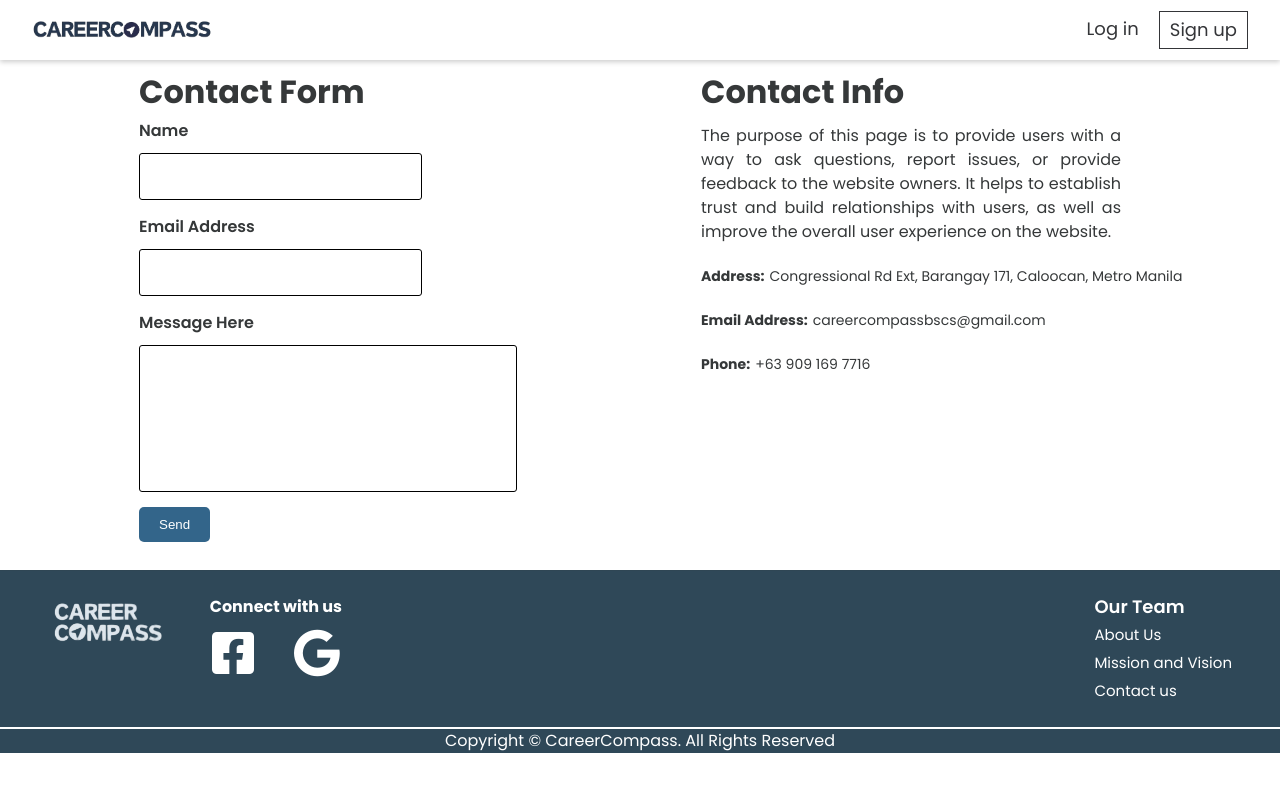
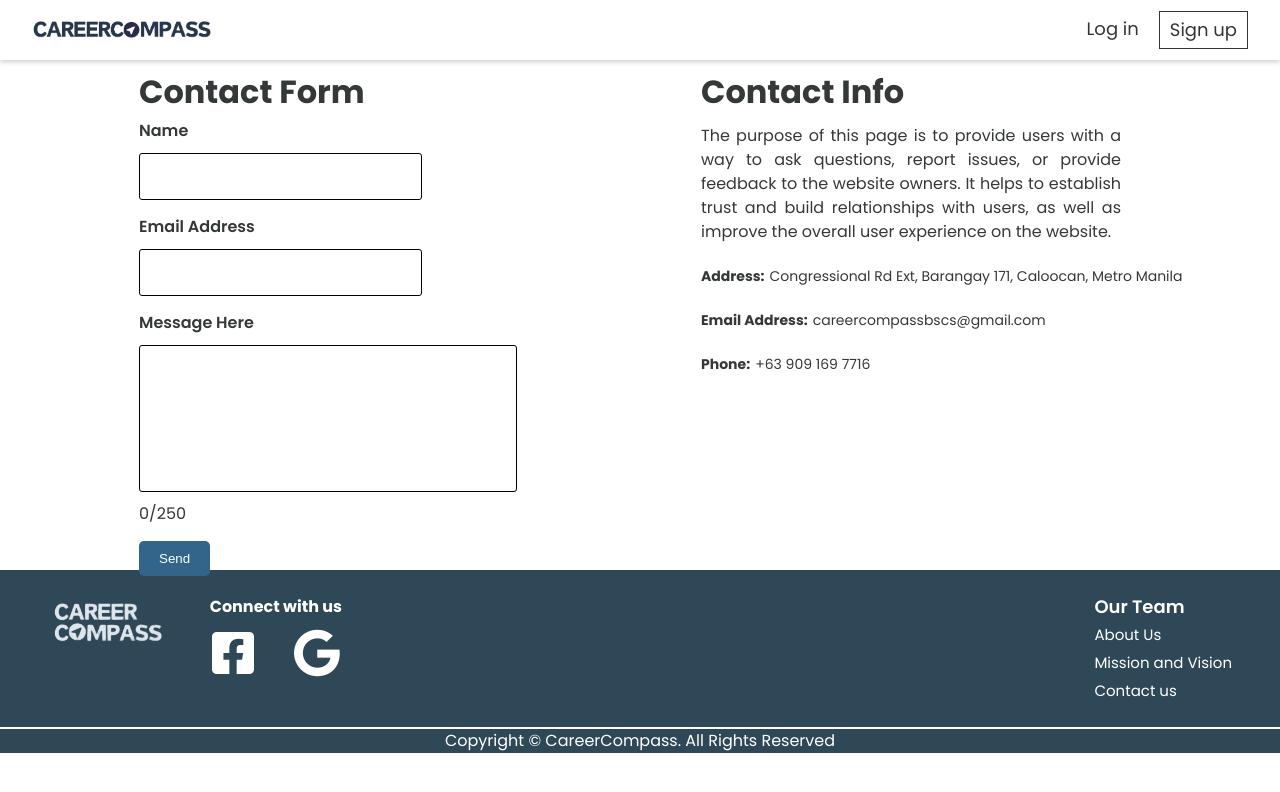
Before and after one commit to Roonaaan/CareerCompass, a React (Vite) app: page /Contact-Us in a window 1280 px wide. Shown: the top 792 px of the page. Built offline with nearby package versions, Linux system fonts and the light colour scheme.

Commit message:
Contact Us - Added Feature

```diff
--- a/src/landing/Contact.jsx
+++ b/src/landing/Contact.jsx
@@ -1,4 +1,4 @@
-import React from "react";
+import React, { useState } from "react";
 import { useNavigate } from "react-router-dom";
 
 // CSS
@@ -24,6 +24,19 @@ const Contact = () => {
     const handleContactClick = () => {
         navigate("/Contact-Us");
     };
+
+    // Message Limit
+    const [message, setMessage] = (event) = useState('');
+    const charLimit = 250;
+
+    const handleChange = (event) => {
+        const newMessage = event.target.value;
+        setMessage(newMessage);
+
+        if (newMessage.length > charLimit) {
+            setMessage(newMessage.substring(0, charLimit));
+        }
+    }
 
     return (
         <>
@@ -79,12 +92,18 @@ const Contact = () => {
                             <label> Message Here </label>
                             <textarea
                                 rows='5'
+                                value={message}
+                                onChange={handleChange}
                             />
+                            <p id="char-count">
+                                {message.length}/{charLimit}
+                            </p>
                         </div>
                         <div className="contactSubmit">
                             <button
                                 className="contactSubmitButtton"
                                 placeholder=''
+                                disabled={message.length > charLimit}
                             > Send
                             </button>
                         </div>
@@ -97,8 +116,8 @@ const Contact = () => {
                         </div>
                         <div className="contactInfoDetails">
                             <p> The purpose of this page is to provide users with a way to ask questions, report issues, or
-                        provide feedback to the website owners. It helps to establish trust and build relationships with
-                        users, as well as improve the overall user experience on the website. </p>
+                                provide feedback to the website owners. It helps to establish trust and build relationships with
+                                users, as well as improve the overall user experience on the website. </p>
                         </div>
                         <div className="contactInfoContact">
                             <div className="contactInfoItem">
```
